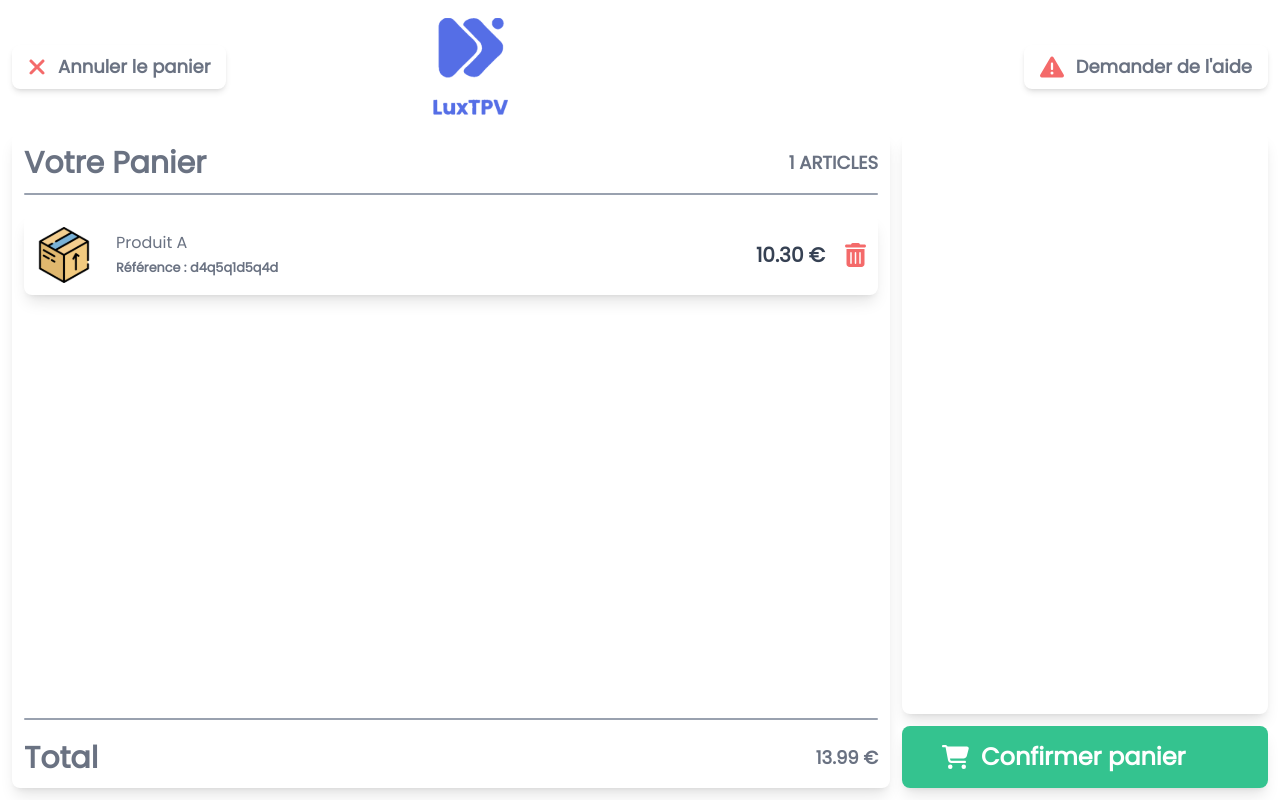
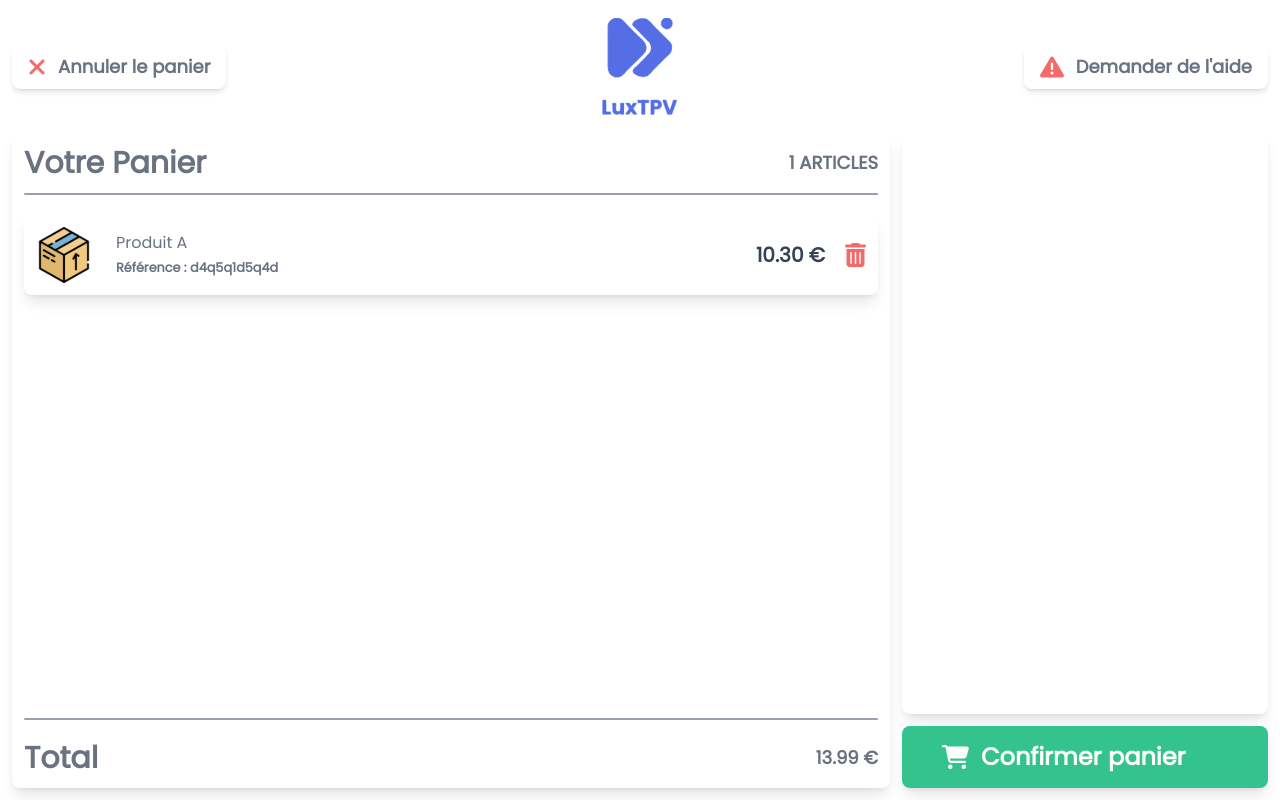
Before and after one commit to PAClement/maui-vue-app, a Vue app: page /checkout in a window 1280 px wide. Built offline with nearby package versions, Linux system fonts and the light colour scheme.

Commit message:
fix(page): correct class name for center alignment in logo container

```diff
--- a/src/pages/Checkout.vue
+++ b/src/pages/Checkout.vue
@@ -8,7 +8,7 @@
               <Button text="Annuler le panier" iconSide="left" icon="xmark" iconColor="text-red-500"/>
             </RouterLink>
           </div>
-          <div class="flex-[3] flex justify-center²">
+          <div class="flex-[3] flex justify-center">
             <img src="@/../assets/img/logo.svg" alt="logo">
           </div>
           <div class="flex-[3]  flex justify-end">
```
